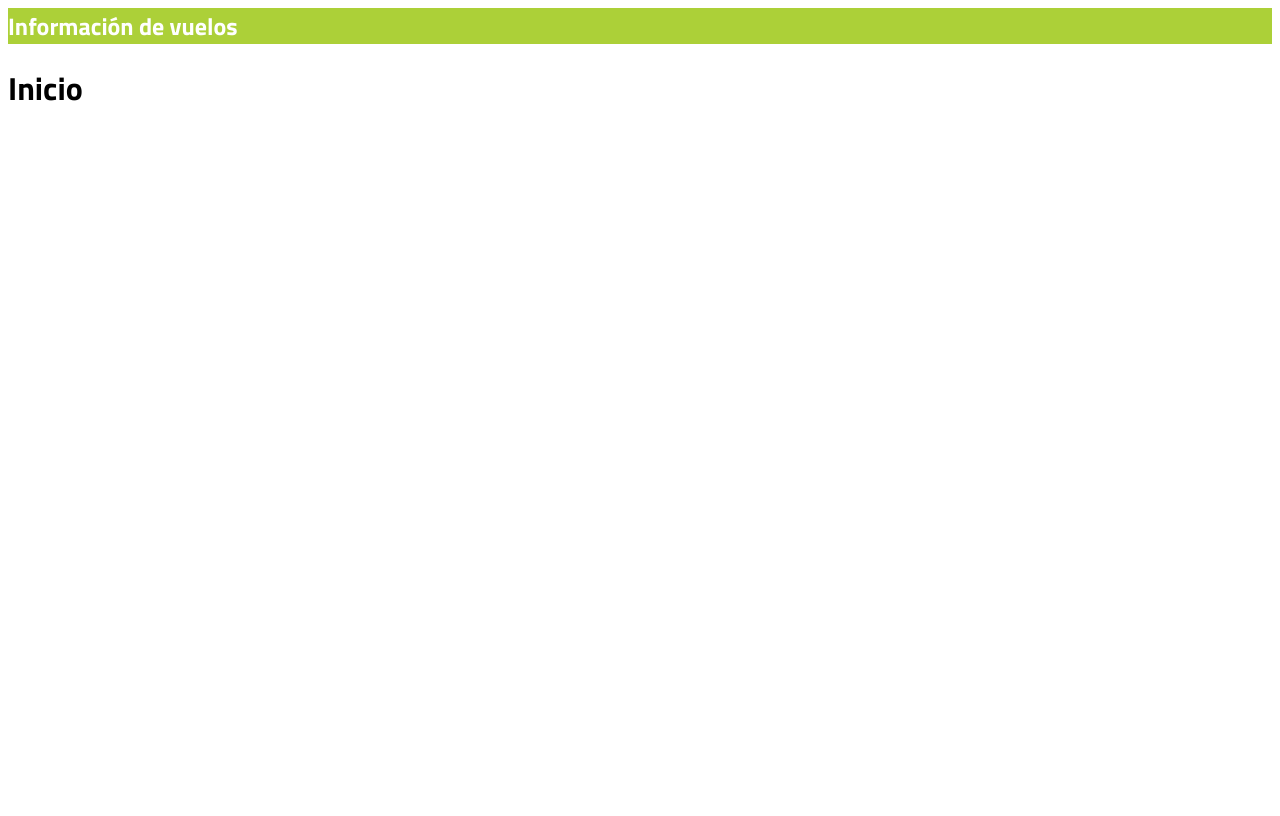
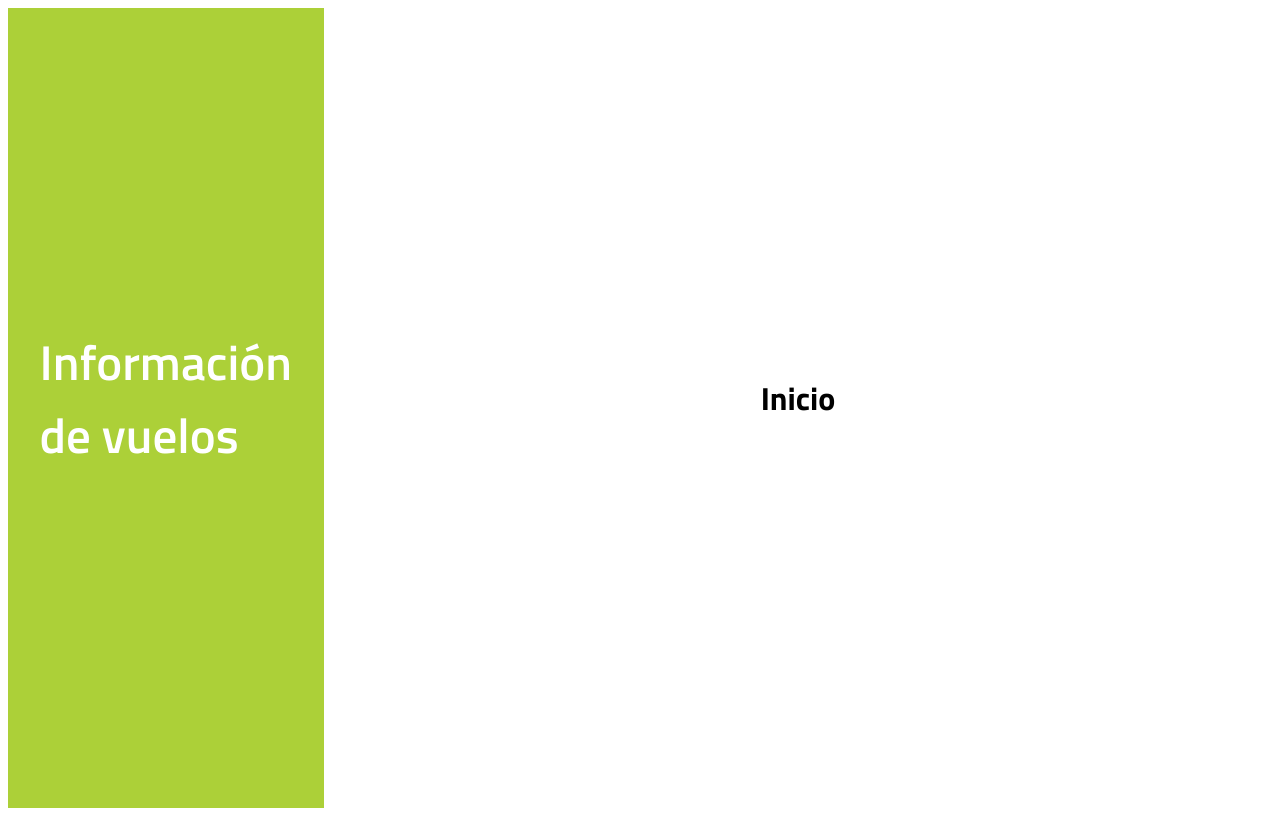
Before and after one commit to strujilloor/Ui-itinerarios, a Next.js app: page / in a window 1280 px wide. Built offline with nearby package versions, Linux system fonts and the light colour scheme.

Commit message:
Sidebar styles

```diff
--- a/components/layout/Layout.js
+++ b/components/layout/Layout.js
@@ -6,6 +6,7 @@ import Head from 'next/head';
 const Layout = ({ children }) => {
     return (
         <>
+
         <Global
             styles={css`
                 :root {
@@ -54,15 +55,19 @@ const Layout = ({ children }) => {
             {/* Normalize */}
             <link rel="stylesheet" href="https://cdnjs.cloudflare.com/ajax/libs/normalize/8.0.1/normalize.min.css" integrity="sha256-l85OmPOjvil/SOvVt3HnSSjzF1TUMyT9eV0c2BzEGzU=" crossorigin="anonymous" />
             {/* Google Fonts */}
-                <link href="https://fonts.googleapis.com/css2?family=Titillium+Web:wght@200;400;700&display=swap" rel="stylesheet" />
+            <link href="https://fonts.googleapis.com/css2?family=Titillium+Web:wght@200;400;600;700&display=swap" rel="stylesheet" />
+            {/* Custom Styles */}
             <link href="/static/css/app.css" rel="stylesheet" />
         </Head>
 
+        <div className="page">
+
             <Sidebar/>
 
-            <main>
+            <main className="main">
                 { children }
             </main>
+        </div>
         </>
     );
 }
--- a/components/layout/Sidebar.js
+++ b/components/layout/Sidebar.js
@@ -2,9 +2,9 @@ import React from 'react';
 
 const Sidebar = () => {
     return (
-        <aside className="bg-green">
-            <div>
-                <h1 className="color-white">Información de vuelos</h1>
+        <aside className="sidebar bg-green">
+            <div className="container">
+                <h1 className="title">Información de vuelos</h1>
             </div>
         </aside>
     );
--- a/public/static/css/app.css
+++ b/public/static/css/app.css
@@ -1,12 +1,33 @@
+.page {
+    display: flex;
+    flex-direction: row;
+    flex-wrap: wrap;
+}
+
+
 .sidebar {
+    width: 25%;
+    height: 100vh;
+    display: flex;
+    justify-content: center;
+    align-items: center;
+}
 
+.main {
+    width: 75%;
+    display: flex;
+    justify-content: center;
+    align-items: center;
 }
 
 .container {
-    max-width: 1200px;
-    width: 95%;
-    padding: 5rem 0;
-    margin: 0 auto;
+    width: 80%;
+    /* padding: 5rem 0; */
+    /* margin: auto 0; */
+    display: flex;
+    flex-direction: column;
+    justify-content: center;
+    align-items: center;
 }
 
 .bg-white {
@@ -20,3 +41,9 @@
 .color-white {
     color: var(--white);
 }
+
+.container .title {
+    color: var(--white);
+    font-size: 4.9rem;
+    font-weight: 600;
+}
```
Lines whose indentation alone changed are shown as unchanged.
